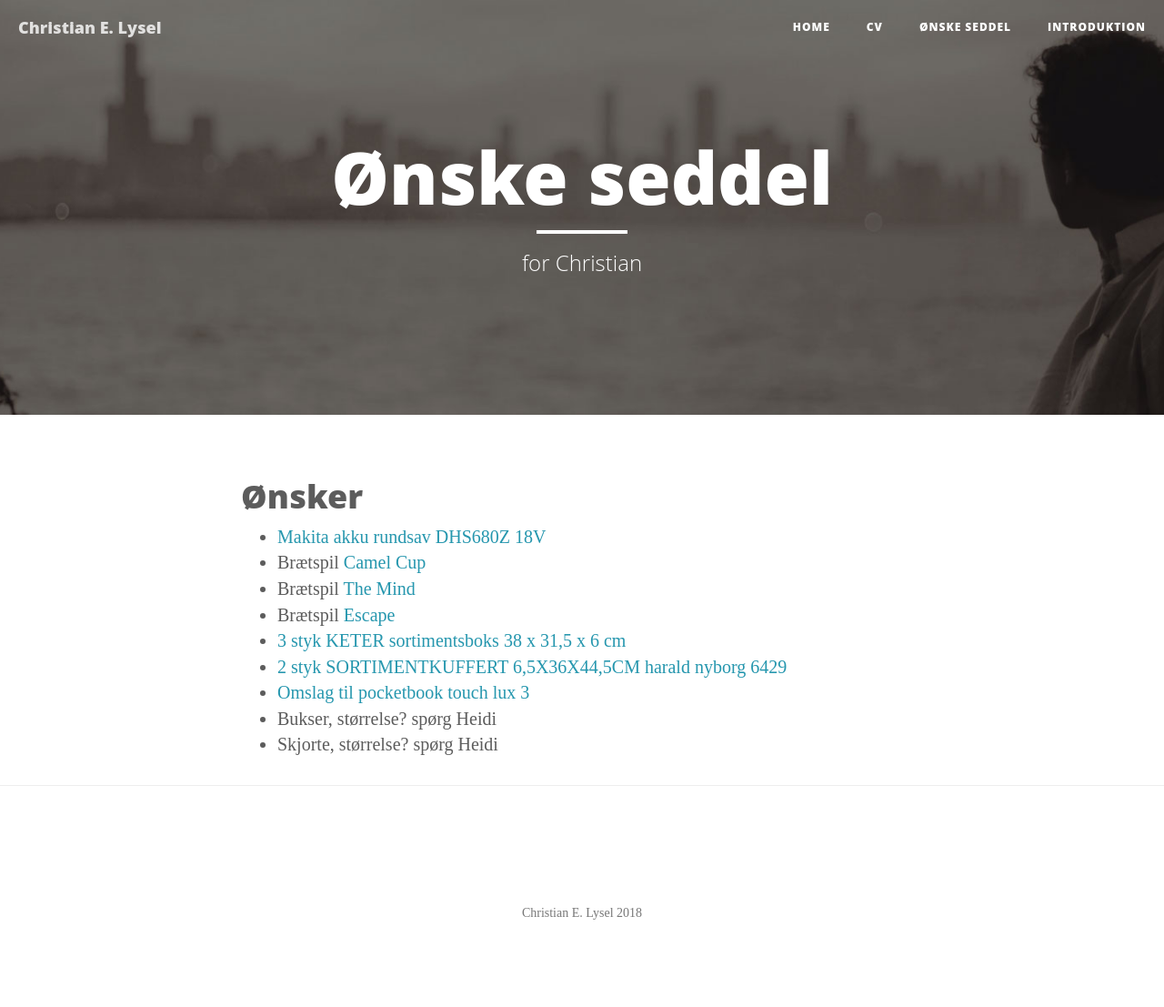
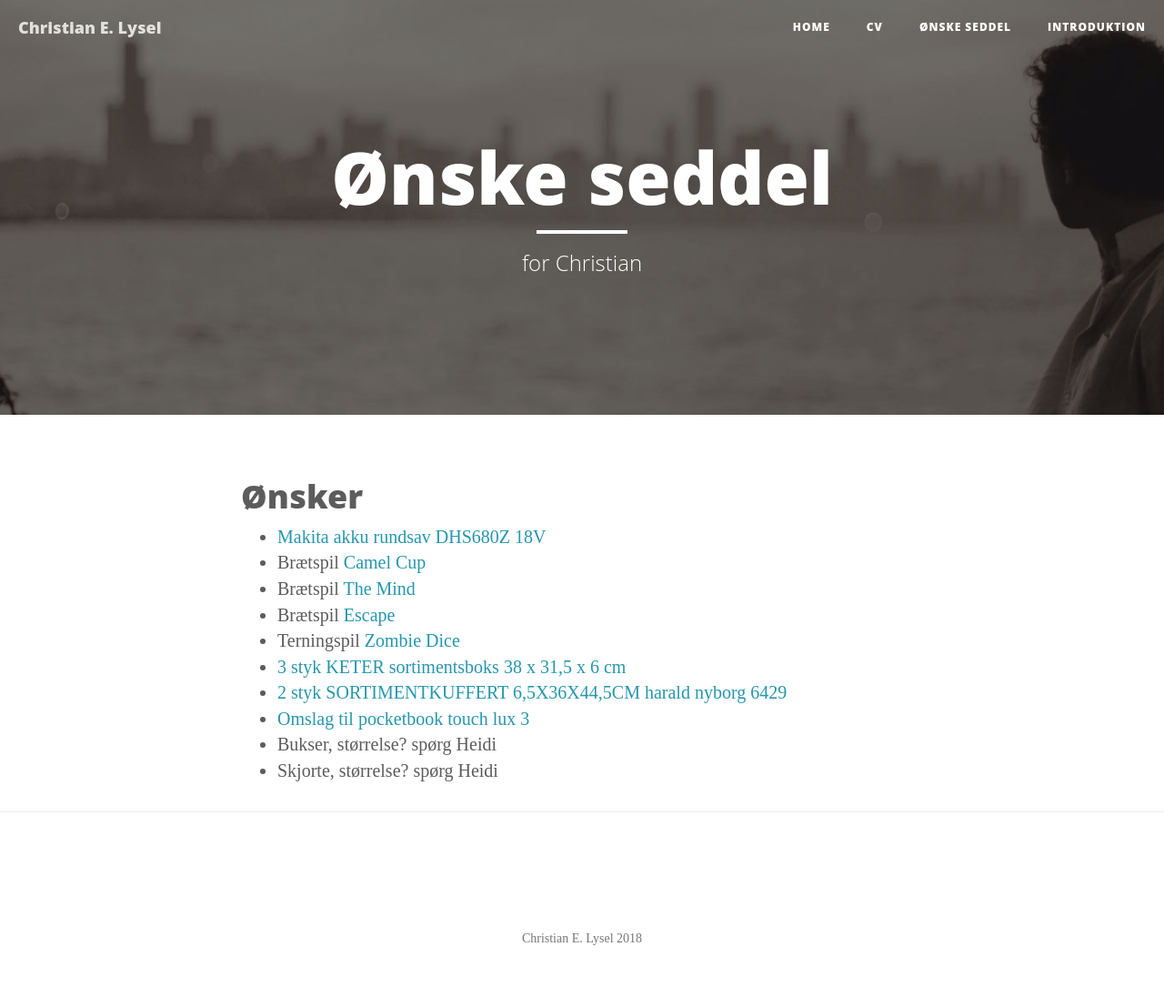
Before and after one commit to clysel/christian.lysel.net, a Jekyll site: the page built from gave.markdown, in a window 1280 px wide. Shown: the whole page at 91% size. Built offline with Jekyll 4.4.1, drawn with Linux system fonts in a browser that asks for light colours; before the commit the page ends 1079 px from its top, so only the background shows below that.

Commit message:
Update gave.markdown

```diff
--- a/gave.markdown
+++ b/gave.markdown
@@ -10,6 +10,7 @@ header-img: "img/about-bg.jpg"
  * Brætspil [Camel Cup](https://www.nordiskspil.dk/camel-cup)
  * Brætspil [The Mind](https://www.hyggeonkel.dk/produkt/the-mind)
  * Brætspil [Escape](https://www.hyggeonkel.dk/produkt/escape)
+ * Terningspil [Zombie Dice](https://www.hyggeonkel.dk/produkt/zombie-dice)
  * [3 styk KETER sortimentsboks 38 x 31,5 x 6 cm](https://www.jemogfix.dk/keter-sortimentsboks-38-x-31-5-x-6-cm/3142/9037211/)
  * [2 styk SORTIMENTKUFFERT 6,5X36X44,5CM harald nyborg 6429](https://www.harald-nyborg.dk/p6429/sortimentkuffert-6-5x36x44-5cm)
  * [Omslag til pocketbook touch lux 3](https://www.conradelektronik.dk/?websale8=conrad-dk&pi=1462095)
```
